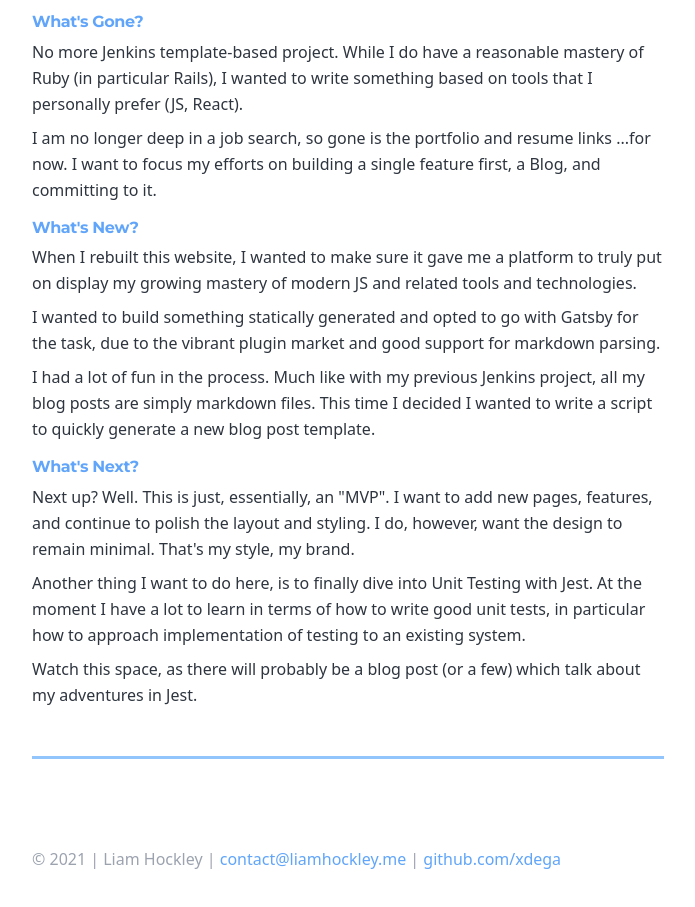
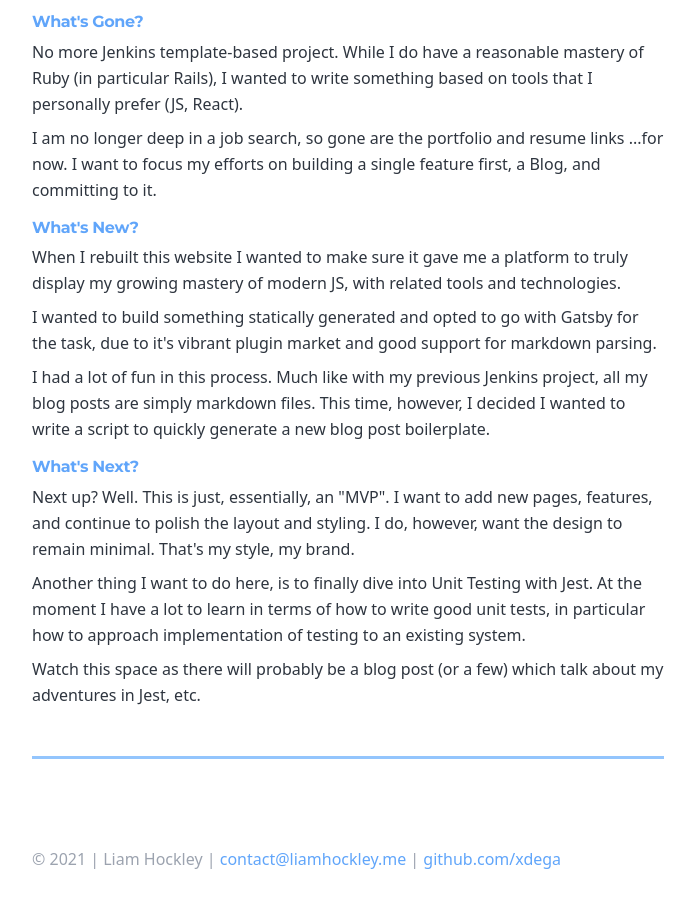
Before and after one commit to xdega/xdega.github.io, a Gatsby site: page /a-new-start-again/ in a window 1280 px wide. Shown: the part 183-1090 px from the top of the page, without its empty margins (292-987 px from the left). Built offline with nearby package versions, Linux system fonts and the light colour scheme; Gatsby itself is replaced by a stand-in of ours.

Commit message:
Correct some typos and grammar

```diff
--- a/content/blog/a-new-start-again/index.md
+++ b/content/blog/a-new-start-again/index.md
@@ -14,21 +14,21 @@ No more Jenkins template-based project. While I do have a reasonable mastery of
 Ruby (in particular Rails), I wanted to write something based on tools that I
 personally prefer (JS, React).
 
-I am no longer deep in a job search, so gone is the portfolio and resume links
+I am no longer deep in a job search, so gone are the portfolio and resume links
 ...for now. I want to focus my efforts on building a single feature first, a Blog,
 and committing to it.
 
 ## What's New?
 
-When I rebuilt this website, I wanted to make sure it gave me a platform to truly
-put on display my growing mastery of modern JS and related tools and technologies.
+When I rebuilt this website I wanted to make sure it gave me a platform to truly
+display my growing mastery of modern JS, with related tools and technologies.
 
 I wanted to build something statically generated and opted to go with Gatsby for
-the task, due to the vibrant plugin market and good support for markdown parsing.
+the task, due to it's vibrant plugin market and good support for markdown parsing.
 
-I had a lot of fun in the process. Much like with my previous Jenkins project,
-all my blog posts are simply markdown files. This time I decided I wanted to
-write a script to quickly generate a new blog post template.
+I had a lot of fun in this process. Much like with my previous Jenkins project,
+all my blog posts are simply markdown files. This time, however, I decided I wanted
+to write a script to quickly generate a new blog post boilerplate.
 
 ## What's Next?
 
@@ -40,5 +40,5 @@ Another thing I want to do here, is to finally dive into Unit Testing with Jest.
 At the moment I have a lot to learn in terms of how to write good unit tests,
 in particular how to approach implementation of testing to an existing system.
 
-Watch this space, as there will probably be a blog post (or a few) which talk
-about my adventures in Jest.
+Watch this space as there will probably be a blog post (or a few) which talk
+about my adventures in Jest, etc.
--- a/src/components/bio.js
+++ b/src/components/bio.js
@@ -21,7 +21,7 @@ const Bio = () => {
        * be overly "clever", when a simple solution is acceptable.
        */}
       <div className="flex-5 text-gray-500 sm:pl-4">
-        <p className="mb-2 sm:mb-1">Hello, I am a Software Engineer focused of Ed Tech and the WWW.</p>
+        <p className="mb-2 sm:mb-1">Hello, I am a Software Engineer focused on Ed Tech and the WWW.</p>
         <p>
           My primary expertise includes modern PHP and JavaScript, along with
           numerous tools and technologies that saturate the world of Web
```
